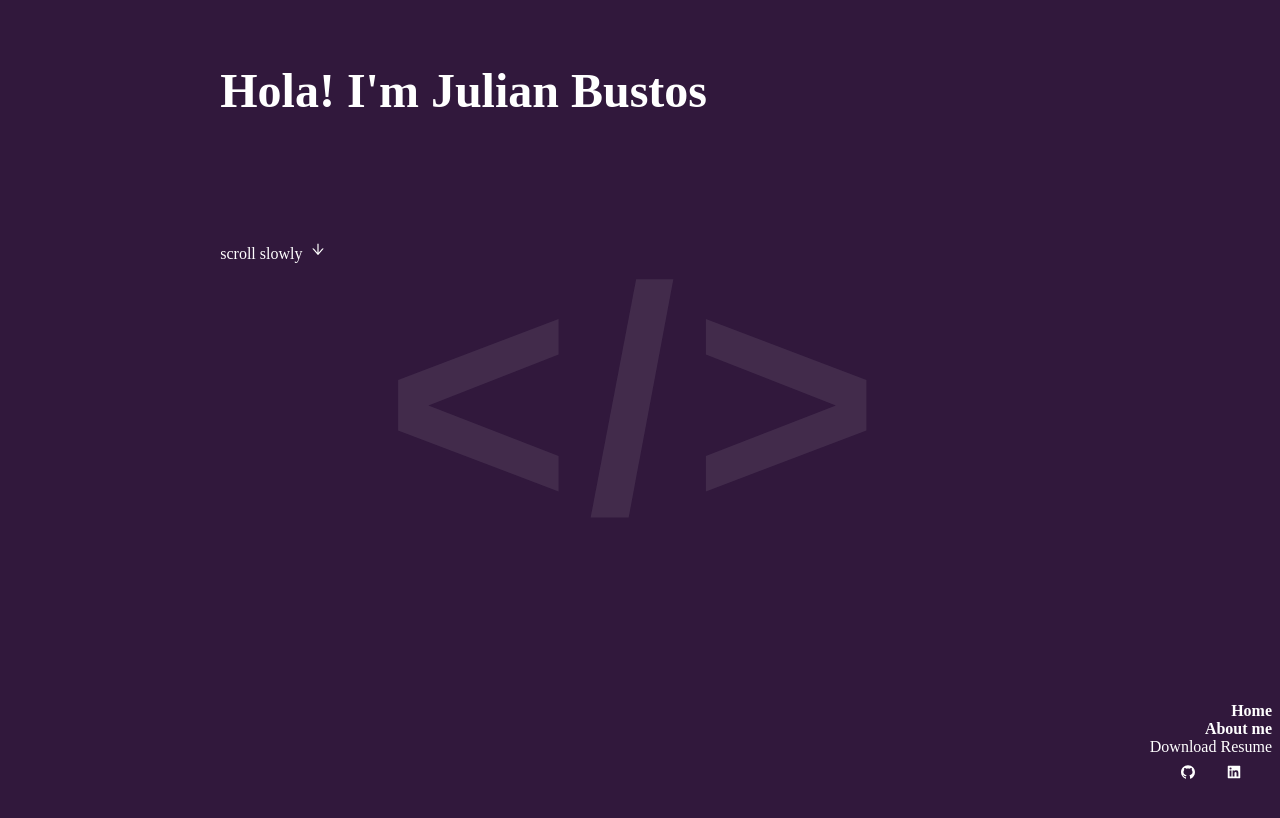
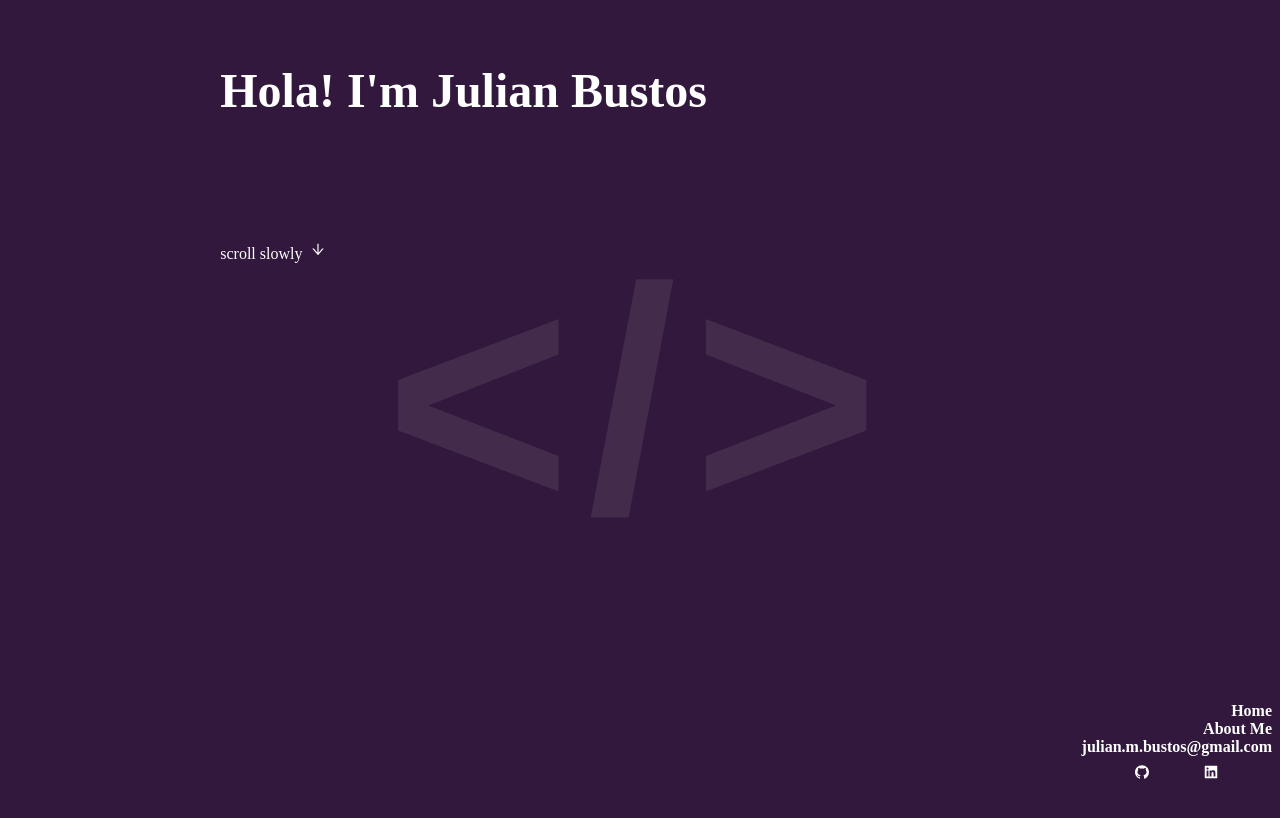
Before and after one commit to julimancan/julres, a Next.js app: page / in a window 1280 px wide. Shown: the top 818 px of the page. Built offline with nearby package versions, Linux system fonts and the light colour scheme.

Commit message:
got the desktop nav to use menuItems

```diff
--- a/components/Navbar.js
+++ b/components/Navbar.js
@@ -3,6 +3,7 @@ import Link from 'next/link'
 import { AiFillGithub } from "react-icons/ai";
 import { colors } from "../siteColors";
 import mediaQueries from "../utils/mediaQueries.ts";
+import menuItems from "./menuItems";
 import SocialLinks from "./SocialLinks";
 
 
@@ -37,23 +38,23 @@ const Navbar = () => {
   return (
     <NavbarWrapper>
       <ul>
-        <li>
-          <Link href="/">
-            <a><h4>Home</h4></a>
-          </Link>
-        </li>
-        <li>
-          <Link href="/about">
-            <a><h4>About me</h4></a>
-          </Link>
-        </li>
-        <li>
-          <a href="/JulianBustosWebDevResume.pdf" download>Download Resume</a>
-
-        </li>
-        <li>
-          <SocialLinks/>
-        </li>
+      {menuItems.map((item, index) => (
+          <li key={index} index={index}>
+            {item.name === "Download My Resume" ? (
+              <a href={item.name} download />
+            ) : item.name === "social links" ? (
+              <SocialLinks/>
+            ) : (
+            <Link href={item.url}>
+              <a>
+                <h4>
+                  {item.name}
+                </h4>
+              </a>
+            </Link>
+            )}
+          </li>
+        ))}
       </ul>
     </NavbarWrapper>
   )
```
